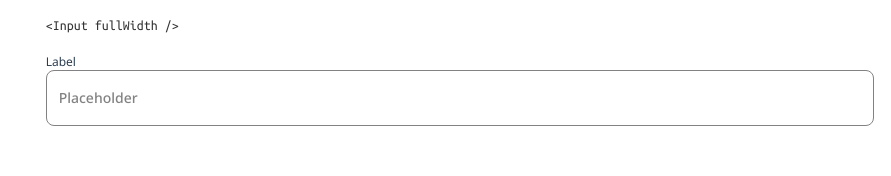
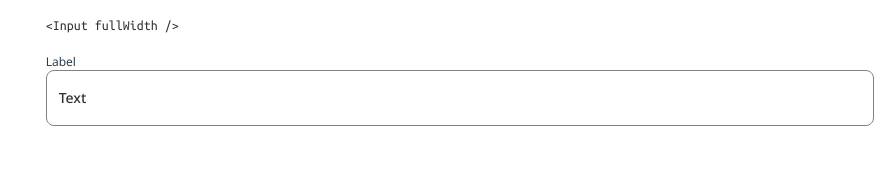
Before and after one commit to hasanaimroatun/wpu-inputComponentChallenge, a Vue app: page / in a window 1280 px wide. Shown: the part 1161-1337 px from the top of the page, without its empty margins (389-1280 px from the left). Built offline with nearby package versions, Linux system fonts and the light colour scheme.

Commit message:
change placeholder string

```diff
--- a/src/components/InputFullWidth.vue
+++ b/src/components/InputFullWidth.vue
@@ -3,7 +3,7 @@
         <small v-text="labelTitle"></small>
         <div class="d-flex flex-column mb-5">
             <label for="iDefault9">Label</label>
-            <input type="text" name="iDefault9" id="iDefault9" placeholder="Placeholder">
+            <input type="text" name="iDefault9" id="iDefault9" placeholder="Text">
         </div>
     </div>
 </template>
@@ -23,4 +23,9 @@
 #iDefault9 {
     width: 98%;
 }
+
+input,
+input::placeholder {
+    color: #333333;
+}
 </style>
```
